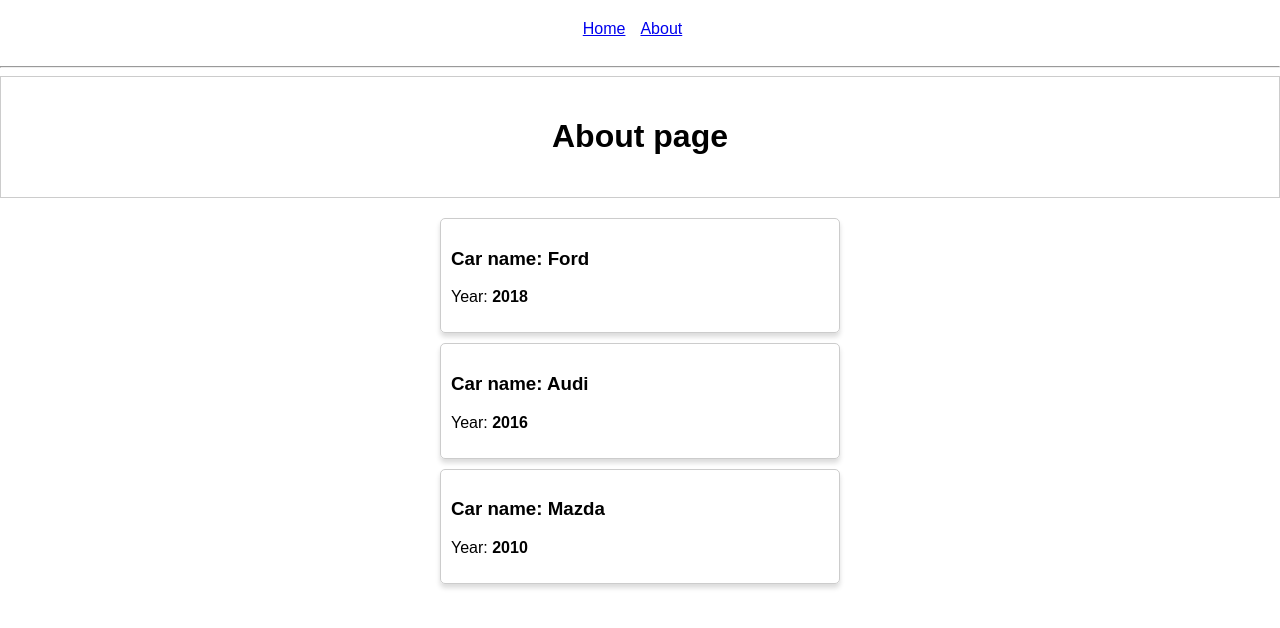
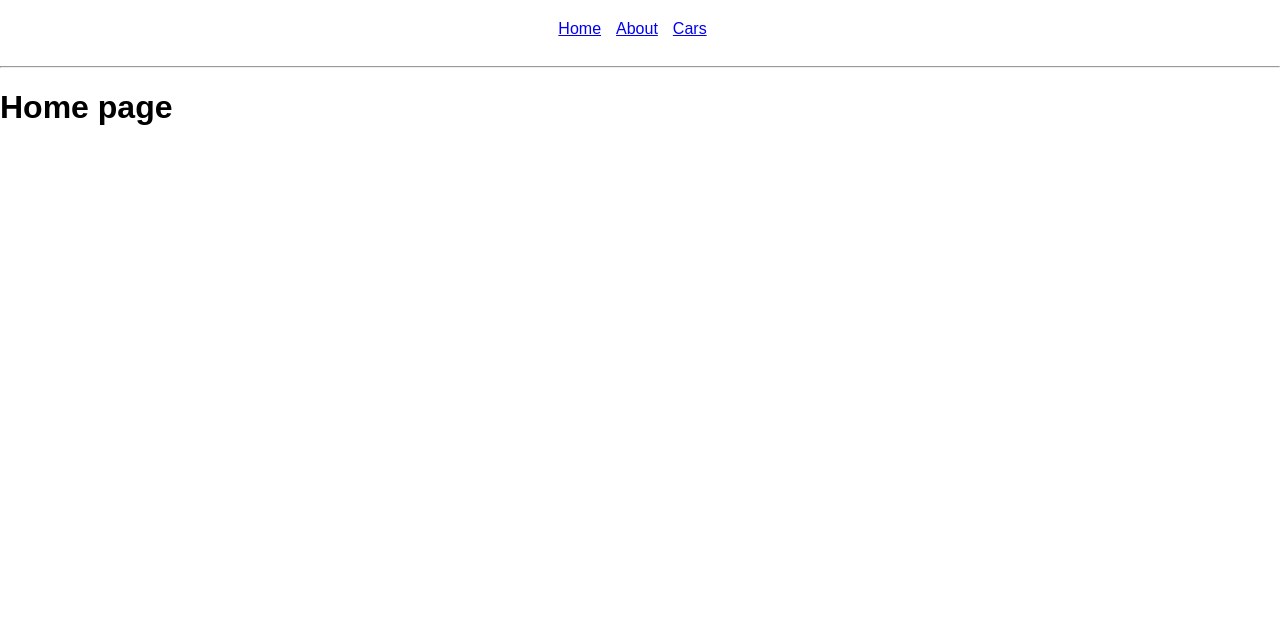
Before and after one commit to Aleksandr-Glebik/vm-react-js, a React (Create React App) app in the folder react-theory/: page / in a window 1280 px wide. Shown: the top 628 px of the page. Built offline with nearby package versions, Linux system fonts and the light colour scheme.

Commit message:
feat: install react-router-dom; add roures for three pages

```diff
--- a/react-theory/package.json
+++ b/react-theory/package.json
@@ -10,6 +10,7 @@
     "prop-types": "^15.8.1",
     "react": "^18.2.0",
     "react-dom": "^18.2.0",
+    "react-router-dom": "^6.3.0",
     "react-scripts": "5.0.1",
     "web-vitals": "^2.1.4"
   },
--- a/react-theory/src/App.js
+++ b/react-theory/src/App.js
@@ -2,6 +2,7 @@ import React, { Component } from 'react'
 import './App.scss'
 import About from './About/About'
 import Cars from './Cars/Cars'
+import { Routes, Route, Link } from "react-router-dom";
 
 class App extends Component {
   render() {
@@ -16,13 +17,18 @@ class App extends Component {
             <li>
               <a href="/about">About</a>
             </li>
+            <li>
+              <a href="/cars">Cars</a>
+            </li>
           </ul>
         </nav>
 
         <hr/>
-        <About />
-
-        <Cars />
+        <Routes>
+          <Route path="/" element={<h1>Home page</h1>}/>
+          <Route path="/about" element={<About />}/>
+          <Route path="/cars" element={<Cars />}/>
+        </Routes>
       </div>
     )
   }
--- a/react-theory/src/index.js
+++ b/react-theory/src/index.js
@@ -3,11 +3,14 @@ import ReactDOM from 'react-dom/client';
 import './index.css';
 import App from './App';
 import reportWebVitals from './reportWebVitals';
+import {BrowserRouter} from 'react-router-dom'
 
 const root = ReactDOM.createRoot(document.getElementById('root'));
 root.render(
   <React.StrictMode>
-    <App />
+    <BrowserRouter>
+      <App />
+    </BrowserRouter>
   </React.StrictMode>
 );
 
```
Also changed, not shown: 1 other file (tests, documents, lock files or other folders).
